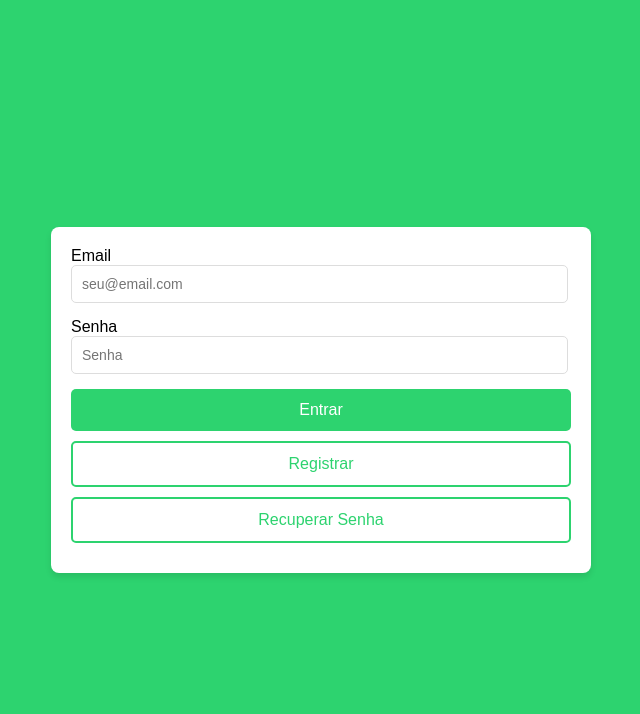
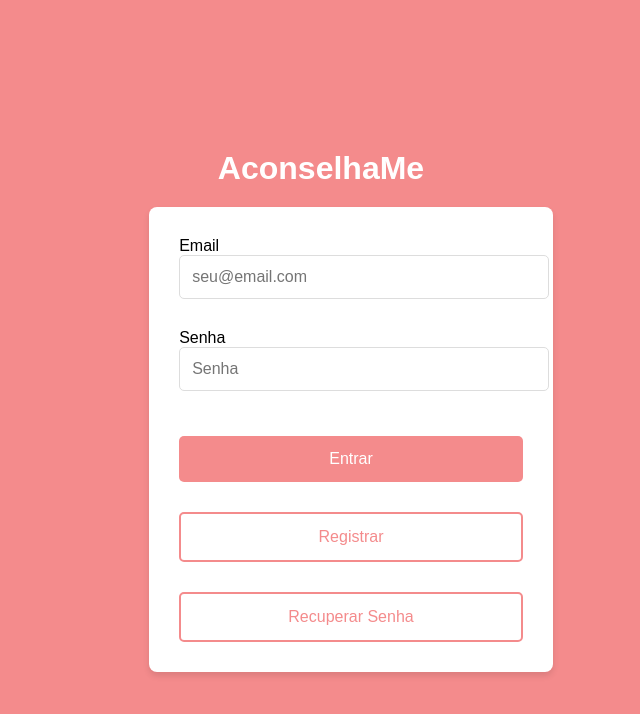
Before and after one commit to PedroMGGDev/login, a plain HTML site: page index.html in a window 1280 px wide. Shown: the whole page, without its empty margins (319-959 px from the left). Drawn offline with Linux system fonts and the light colour scheme; no server answers.

Commit message:
Pagina Incial add

```diff
--- a/global.css
+++ /dev/null
@@ -1,109 +0,0 @@
-body {
-    margin: 0;
-    height: 100vh;
-    display: flex;
-    justify-content: center;
-    align-items: center;
-    background: rgb(45, 211, 111);
-    font-family: Arial, sans-serif;
-}
-
-form {
-    width: 100%;
-    max-width: 500px;
-    padding: 20px;
-    background: white;
-    border-radius: 8px;
-    box-shadow: 0 4px 6px rgba(0, 0, 0, 0.1);
-}
-
-input {
-    width: 70%;
-    padding: 10px;
-    margin-bottom: 10px;
-    border-radius: 5px;
-    border: 1px solid #ddd;
-    font-size: 14px;
-}
-
-input[type="email"],
-input[type="password"] {
-    width: 95%;
-    margin-bottom: 15px;
-}
-
-button {
-    width: 100%;
-    padding: 12px;
-    margin-bottom: 10px;
-    border-radius: 5px;
-    font-size: 16px;
-    cursor: pointer;
-    transition: background-color 0.3s ease;
-}
-
-button.solid {
-    background-color: rgb(45, 211, 111);
-    color: white;
-    border: none;
-}
-
-button.solid:hover {
-    background-color: #37c581;
-}
-
-button.outline {
-    background: transparent;
-    color: rgb(45, 211, 111);
-    border: 2px solid rgb(45, 211, 111);
-}
-
-button.outline:hover {
-    background: rgb(45, 211, 111);
-    color: white;
-}
-
-button.clear {
-    background: transparent;
-    color: white;
-    border: none;
-}
-
-.error {
-    background-color: red;
-    color: white;
-    padding: 8px;
-    border-radius: 5px;
-    margin-bottom: 10px;
-    font-size: 14px;
-    display: none;
-}
-
-#error {
-    display: block;
-}
-
-.loading {
-    background: rgba(0, 0, 0, 0.5);
-    position: fixed;
-    width: 100%;
-    height: 100%;
-    top: 0;
-    left: 0;
-    display: flex;
-    justify-content: center;
-    align-items: center;
-    z-index: 9999;
-}
-
-.loading label {
-    font-size: 24px;
-    color: white;
-    font-weight: bold;
-}
-
-input:focus,
-button:focus {
-    outline: none;
-    border: 2px solid rgb(45, 211, 111);
-}
--- a/index.css
+++ b/index.css
@@ -4,77 +4,89 @@ body {
     display: flex;
     justify-content: center;
     align-items: center;
-    background: rgb(45, 211, 111);
+    background: #f48b8c;
     font-family: Arial, sans-serif;
+    overflow: hidden;
 }
 
 form {
     width: 100%;
     max-width: 500px;
-    padding: 20px;
+    padding: 30px;
     background: white;
     border-radius: 8px;
     box-shadow: 0 4px 6px rgba(0, 0, 0, 0.1);
+    display: flex;
+    flex-direction: column;
+    gap: 15px;
+}
+
+h1 {
+    margin-bottom: 20px;
+    font-size: 2rem;
+    color: white;
+    text-align: center;
 }
 
 input {
-    width: 70%;
-    padding: 10px;
-    margin-bottom: 10px;
+    width: 100%;
+    padding: 12px;
+    margin-bottom: 15px;
     border-radius: 5px;
     border: 1px solid #ddd;
-    font-size: 14px;
+    font-size: 16px;
+    transition: border 0.3s ease-in-out;
 }
 
 input[type="email"],
 input[type="password"] {
-    width: 95%;
     margin-bottom: 15px;
+}
+
+input:focus {
+    outline: none;
+    border: 2px solid #f48b8c;
 }
 
 button {
     width: 100%;
-    padding: 12px;
-    margin-bottom: 10px;
+    padding: 14px;
+    margin-top: 15px;
     border-radius: 5px;
     font-size: 16px;
     cursor: pointer;
-    transition: background-color 0.3s ease;
+    transition: background-color 0.3s ease, transform 0.2s ease-in-out;
 }
 
 button.solid {
-    background-color: rgb(45, 211, 111);
+    background-color: #f48b8c;
     color: white;
     border: none;
 }
 
 button.solid:hover {
-    background-color: #37c581;
-}
-
-button.outline {
-    background: transparent;
-    color: rgb(45, 211, 111);
-    border: 2px solid rgb(45, 211, 111);
-}
-
-button.outline:hover {
-    background: rgb(45, 211, 111);
-    color: white;
+    background-color: #f17773;
+    transform: scale(1.05);
 }
 
 button.clear {
     background: transparent;
+    color: #f48b8c;
+    border: 2px solid #f48b8c;
+}
+
+button.clear:hover {
+    background: #f48b8c;
     color: white;
-    border: none;
+    transform: scale(1.05);
 }
 
 .error {
     background-color: red;
     color: white;
-    padding: 8px;
+    padding: 10px;
     border-radius: 5px;
-    margin-bottom: 10px;
+    margin-bottom: 15px;
     font-size: 14px;
     display: none;
 }
@@ -105,5 +117,25 @@ button.clear {
 input:focus,
 button:focus {
     outline: none;
-    border: 2px solid rgb(45, 211, 111);
+    border: 2px solid #f48b8c;
 }
+
+@media (max-width: 600px) {
+    form {
+        padding: 20px;
+        width: 90%;
+    }
+
+    h1 {
+        font-size: 1.5rem;
+    }
+
+    input {
+        font-size: 14px;
+        padding: 8px;
+    }
+
+    button {
+        padding: 12px;
+    }
+}
--- a/index.html
+++ b/index.html
@@ -1,42 +1,44 @@
 <!doctype html>
-<html>
+<html lang="pt-BR">
 
 <head>
-    <title>Controle de gastos</title>
+    <meta charset="UTF-8">
+    <meta name="viewport" content="width=device-width, initial-scale=1.0">
+    <title>Painel de Login</title>
+    <link rel="stylesheet" href="index.css">
 </head>
 
-<body class="centralize">
-    <form>
+<body>
+    <div class="form-container">
+        <h1>AconselhaMe</h1>
+        <form id="login-form">
             <div class="form-field">
-            <div><label>Email</label></div>
+                <label for="email">Email</label>
                 <input type="email" name="email" id="email" placeholder="seu@email.com" onchange="onChangeEmail()" />
                 <div class="error" id="email-required-error">Email é obrigatório</div>
                 <div class="error" id="email-invalid-error">Email é inválido</div>
             </div>
             <div class="form-field">
-            <div><label>Senha</label></div>
+                <label for="password">Senha</label>
                 <input type="password" name="password" id="password" placeholder="Senha" onchange="onChangePassword()" />
                 <div class="error" id="password-required-error">Senha é obrigatória</div>
             </div>
             <div>
-            <button type="button" class="solid" id="login-button" disabled="true" onclick="login()">Entrar</button>
+                <button type="button" class="solid" id="login-button" disabled onclick="login()">Entrar</button>
             </div>
             <div>
-            <button type="button" class="outline" onclick="redirectToRegisterPage()">Registrar</button>
+                <button type="button" class="clear" onclick="redirectToRegisterPage()">Registrar</button>
             </div>
             <div>
-            <button type="button" class="outline" id="recover-password-button" onclick="recoverPassword()">Recuperar Senha</button>
+                <button type="button" class="clear" id="recover-password-button" onclick="recoverPassword()">Recuperar Senha</button>
             </div>
         </form>
-
-    <link rel="stylesheet" href="index.css">
-    <link rel="stylesheet" href="global.css">
+    </div>
 
     <script src="https://www.gstatic.com/firebasejs/9.6.7/firebase-app-compat.js"></script>
     <script src="https://www.gstatic.com/firebasejs/9.6.7/firebase-auth-compat.js"></script>
     <script src="firebase-init.js"></script>
     <script src="index.js"></script>
-
 </body>
 
 </html>
--- a/index.js
+++ b/index.js
@@ -14,13 +14,13 @@
 }
 
 function login() {
-            const email = document.getElementById("email").value;
-            const password = document.getElementById("password").value;
+    const email = form.getEmail().value;
+    const password = form.getPassword().value;
 
     firebase.auth().signInWithEmailAndPassword(email, password)
         .then((userCredential) => {
             console.log("Usuário logado com sucesso:", userCredential.user);
-                    window.location.href = "pages/welcome.html";
+            window.location.href = "home/home.html";
         })
         .catch((error) => {
             console.error("Erro ao logar:", error.message);
@@ -33,7 +33,7 @@
 }
 
 function recoverPassword() {
-            const email = form.email().value;
+    const email = form.getEmail().value;
     if (!email) {
         alert('Por favor, insira o email.');
         return;
@@ -52,55 +52,55 @@
 }
 
 function getErrorMessage(error) {
-            if (error.code == "auth/user-not-found") {
+    switch (error.code) {
+        case "auth/user-not-found":
             return "Usuário não encontrado.";
+        case "auth/invalid-email":
+            return "Email inválido.";
+        case "auth/wrong-password":
+            return "Senha inválida.";
+        default:
+            return error.message;
     }
-            if (error.code == "auth/invalid-email") {
-                return "Email inválido.";
-            }
-            if (error.code == "auth/wrong-password") {
-                return "Senha inválida.";
-            }
-            return error.message;
 }
 
 function toggleEmailErrors() {
-            const email = form.email().value;
-            form.emailRequiredError().style.display = email ? "none" : "block";
-            form.emailInvalidError().style.display = validateEmail(email) ? "none" : "block";
+    const email = form.getEmail().value;
+    form.getEmailRequiredError().style.display = email ? "none" : "block";
+    form.getEmailInvalidError().style.display = validateEmail(email) ? "none" : "block";
 }
 
 function togglePasswordErrors() {
-            const password = form.password().value;
-            form.passwordRequiredError().style.display = password ? "none" : "block";
+    const password = form.getPassword().value;
+    form.getPasswordRequiredError().style.display = password ? "none" : "block";
 }
 
 function toggleButtonsDisable() {
     const emailValid = isEmailValid();
     const passwordValid = isPasswordValid();
 
-            form.recoverPasswordButton().disabled = !emailValid;
-            form.loginButton().disabled = !(emailValid && passwordValid);
+    form.getRecoverPasswordButton().disabled = !emailValid;
+    form.getLoginButton().disabled = !(emailValid && passwordValid);
 }
 
 function isEmailValid() {
-            const email = form.email().value;
+    const email = form.getEmail().value;
     return email && validateEmail(email);
 }
 
 function isPasswordValid() {
-            const password = form.password().value;
+    const password = form.getPassword().value;
     return password && password.length >= 6;
 }
 
 const form = {
-            email: () => document.getElementById("email"),
-            emailInvalidError: () => document.getElementById("email-invalid-error"),
-            emailRequiredError: () => document.getElementById("email-required-error"),
-            loginButton: () => document.getElementById("login-button"),
-            password: () => document.getElementById("password"),
-            passwordRequiredError: () => document.getElementById("password-required-error"),
-            recoverPasswordButton: () => document.getElementById("recover-password-button"),
+    getEmail: () => document.getElementById("email"),
+    getEmailInvalidError: () => document.getElementById("email-invalid-error"),
+    getEmailRequiredError: () => document.getElementById("email-required-error"),
+    getLoginButton: () => document.getElementById("login-button"),
+    getPassword: () => document.getElementById("password"),
+    getPasswordRequiredError: () => document.getElementById("password-required-error"),
+    getRecoverPasswordButton: () => document.getElementById("recover-password-button"),
 };
 
 function showLoading() {
@@ -143,7 +143,7 @@
         hideLoading();
 
         if (user) {
-                    window.location.href = "pages/welcome.html";
+            window.location.href = "home/home.html";
         }
     });
 }
--- a/pages/register/register.css
+++ b/pages/register/register.css
@@ -4,72 +4,89 @@ body {
     display: flex;
     justify-content: center;
     align-items: center;
-    background: rgb(45, 211, 111);
+    background: #f48b8c;
     font-family: Arial, sans-serif;
+    overflow: hidden;
 }
 
 form {
     width: 100%;
     max-width: 500px;
-    padding: 20px;
+    padding: 30px;
     background: white;
     border-radius: 8px;
     box-shadow: 0 4px 6px rgba(0, 0, 0, 0.1);
+    display: flex;
+    flex-direction: column;
+    gap: 15px;
+}
+
+h1 {
+    margin-bottom: 20px;
+    font-size: 2rem;
+    color: white;
+    text-align: center;
 }
 
 input {
-    width: 95%;
-    padding: 10px;
-    margin-bottom: 10px;
+    width: 100%;
+    padding: 12px;
+    margin-bottom: 15px;
     border-radius: 5px;
     border: 1px solid #ddd;
     font-size: 16px;
+    transition: border 0.3s ease-in-out;
 }
 
 input[type="email"],
 input[type="password"] {
-    margin-bottom: 15px;
+    margin-bottom: 20px;
+}
+
+input:focus {
+    outline: none;
+    border: 2px solid #f48b8c;
 }
 
 button {
     width: 100%;
-    padding: 12px;
-    margin-top: 20px;
+    padding: 14px;
+    margin-top: 15px;
     border-radius: 5px;
     font-size: 16px;
     cursor: pointer;
-    transition: background-color 0.3s ease;
+    transition: background-color 0.3s ease, transform 0.2s ease-in-out;
 }
 
 button.solid {
-    background-color: rgb(45, 211, 111);
+    background-color: #f48b8c;
     color: white;
     border: none;
 }
 
 button.solid:hover {
-    background-color: #37c581;
+    background-color: #f17773;
+    transform: scale(1.05);
 }
 
 button.clear {
     background: transparent;
-    color: rgb(45, 211, 111);
-    border: 2px solid rgb(45, 211, 111);
+    color: #f48b8c;
+    border: 2px solid #f48b8c;
 }
 
 button.clear:hover {
-    background: rgb(45, 211, 111);
+    background: #f48b8c;
     color: white;
+    transform: scale(1.05);
 }
-
-
 
 .error {
     background-color: red;
     color: white;
-    padding: 8px;
+    padding: 10px;
     border-radius: 5px;
-    margin-bottom: 10px;
+    margin-bottom: 15px;
     font-size: 14px;
     display: none;
 }
@@ -100,5 +117,25 @@ button.clear:hover {
 input:focus,
 button:focus {
     outline: none;
-    border: 2px solid rgb(45, 211, 111);
+    border: 2px solid #f48b8c;
 }
+
+@media (max-width: 600px) {
+    form {
+        padding: 20px;
+        width: 90%;
+    }
+
+    h1 {
+        font-size: 1.5rem;
+    }
+
+    input {
+        font-size: 14px;
+        padding: 8px;
+    }
+
+    button {
+        padding: 12px;
+    }
+}
```
Also changed, not shown: pages/register/register.html (+17 -14 lines). Lines whose indentation alone changed are shown as unchanged.
